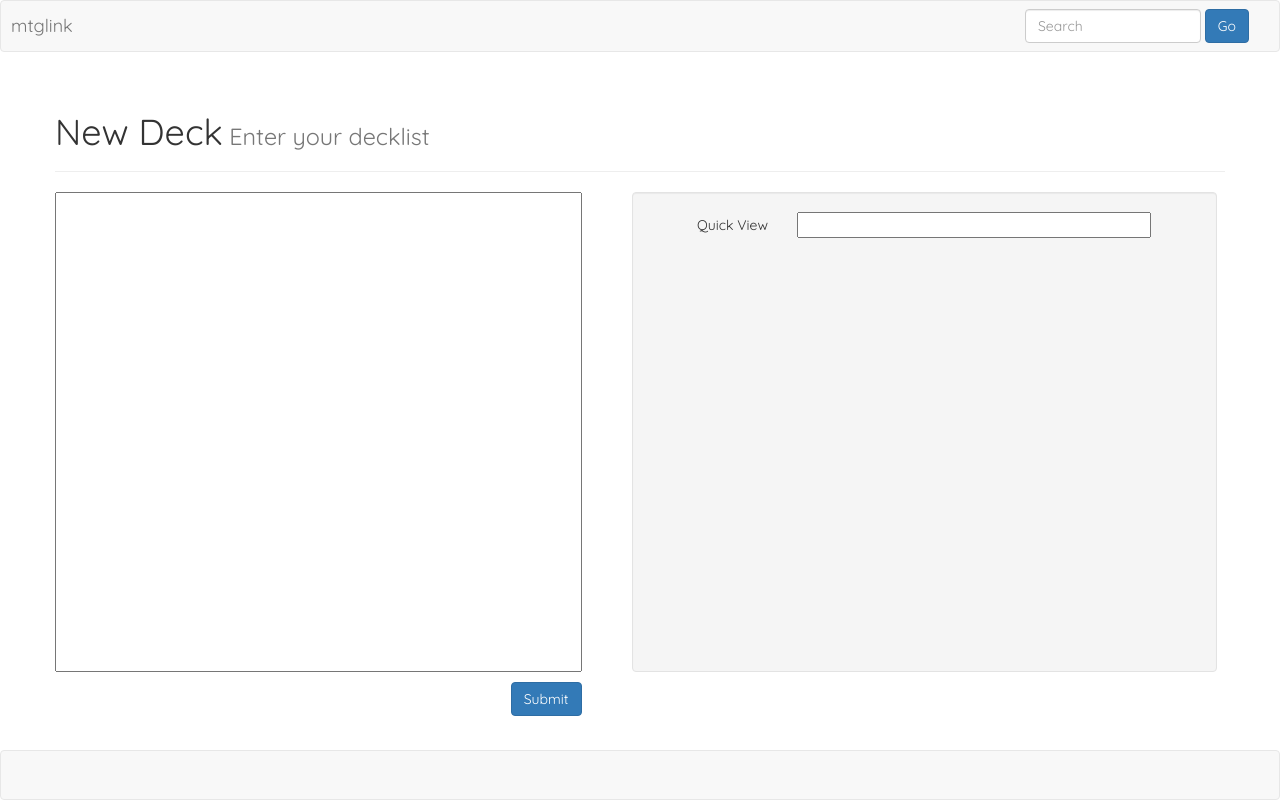
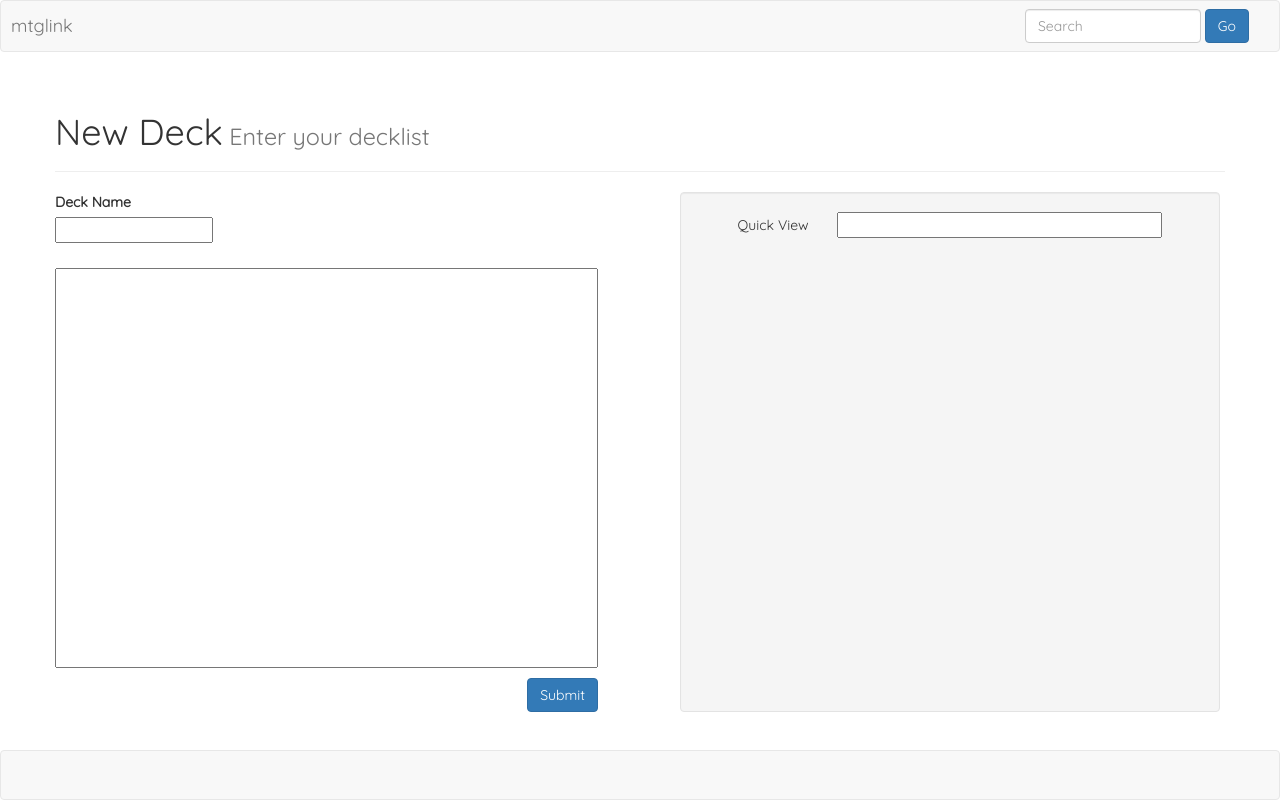
Before and after one commit to sjb9774/mtg-link, a Flask app: page /view/new-deck in a window 1280 px wide. Run offline with Flask 2, Linux system fonts and the light colour scheme; parts of the project's set-up code (start-up, migrations or seed data) failed here and were passed over; some libraries are stand-ins or nearby versions.

Commit message:
view decks

```diff
--- a/mtg_link/static/css/views/decks.css
+++ b/mtg_link/static/css/views/decks.css
@@ -14,3 +14,7 @@
 .new-deck-row {
   margin-bottom: 25px;
 }
+
+.table {
+  margin-bottom: 0px;
+}
--- a/mtg_link/static/css/views/new_deck.css
+++ b/mtg_link/static/css/views/new_deck.css
@@ -1,15 +1,37 @@
+#deck-name-input {
+  margin-bottom: 25px;
+  width: 100%%;
+}
+
+#deck-name-label {
+  display: block;
+}
+
+.decklist-col {
+  width: 45%;
+  padding: 0px;
+}
+
+.deck-name-row {
+  width: 100%;
+}
+
 .new-deck-group {
-  width: 45%;
+  width: 100%;
   display: inline-block;
   float: left;
-  margin-right: 25px;
+}
+
+.quick-view-col {
+  width: 50%;
+  float: right;
 }
 
 .quick-view-wrapper {
   display: inline-block;
   margin-left: 25px;
-  width: 50%;
-  height: 60vh;
+  width: 100%;
+  height: 65vh;
 }
 
 .quick-view-header {
@@ -27,9 +49,10 @@
   margin-left: 25px;
   width: 65%;
 }
+
 .new-deck-textarea {
   width: 100%;
-  height: 60vh;
+  height: 50vh;
   display: block;
   margin-bottom: 10px;
   resize: none;
--- a/mtg_link/static/css/views/views.css
+++ b/mtg_link/static/css/views/views.css
@@ -7,7 +7,7 @@ body {
   width: 100%;
   height: 100%;
   font-family: 'Quicksand', sans-serif;
-  padding-bottom: 50px;
+  padding-bottom: 75px;
 }
 
 p {
--- a/mtg_link/static/js/view_new_deck.js
+++ b/mtg_link/static/js/view_new_deck.js
@@ -17,6 +17,7 @@ $(document).on('ready', function onReady(evt) {
   var newDeckSubmitButton = $('#new-deck-submit-button');
   newDeckSubmitButton.on('click', function(evt) {
     var deckText = $('.new-deck-textarea').val();
+    var deckName = $('deck-name-input').val();
     var callback = function(resp) {
       if (resp.success) {
         alert('Deck ' + resp.deckName + ' saved successfully!');
@@ -25,7 +26,7 @@ $(document).on('ready', function onReady(evt) {
     var payload = {
       'url': '/api/new-deck',
       'success': callback,
-      'data': {'text': deckText}
+      'data': {'text': deckText, 'deckName': deckName}
     }
     $.post(payload);
   });
--- a/mtg_link/templates/views/view_new_deck.html
+++ b/mtg_link/templates/views/view_new_deck.html
@@ -11,11 +11,19 @@
       <h1>New Deck<small> Enter your decklist</small></h1>
     </div>
   </div>
-  <div class='row'>
-    <div class='new-deck-group input-group'>
-      <textarea class='new-deck-textarea'></textarea>
-      <button class='btn btn-primary' id='new-deck-submit-button'>Submit</button>
+  <div class='decklist-col col-md-5'>
+    <div class='row'>
+      <label id='deck-name-label' for='deck-name-input'>Deck Name</label>
+      <input id='deck-name-input' type='text'></input>
     </div>
+    <div class='row'>
+      <div class='new-deck-group input-group'>
+        <textarea class='new-deck-textarea'></textarea>
+        <button class='btn btn-primary' id='new-deck-submit-button'>Submit</button>
+      </div>
+    </div>
+  </div>
+  <div class='quick-view-col col-md-5'>
     <div class='well quick-view-wrapper'>
       <div class='quick-view-header'>
         <span>Quick View</span>
--- a/mtg_link/views.py
+++ b/mtg_link/views.py
@@ -4,6 +4,7 @@ from flask import redirect
 from mtg_link.models.magic import MtgCardModel, MtgCardSetModel
 from mtg_link.models.users import User
 from mtg_link.models.sessions import Session
+from mtg_link.models.decks import Deck
 from mtg_link.utils.search import get_card_suggestions
 from mtg_link.utils.users import login, get_active_user, hash_password, create_user
 from mtg_link.utils.decks import create_deck
@@ -111,7 +112,7 @@ def save_new_deck(post_args):
     active_user = get_active_user()
     deck, xcards = create_deck(deck_text)
     deck.user_id = active_user.id
-    deck.name = "New Deck - {username} ({date})".format(username=active_user.username, date=deck.create_date.strftime('%m/%d/%Y'))
+    deck.name = post_args.get('deckName')
     deck.insert()
     for xcard in xcards:
         xcard.insert()
@@ -132,6 +133,36 @@ def new_deck(get_args):
 def view_users_decks(username, get_args):
     user = User.filter_by(username=username).first()
     if user:
-        return render_template('views/view_decks.html', user=user)
+        return custom_render('views/view_decks.html', user=user)
     else:
         abort(404)
+
+@custom_route('/view/decks/<username>/<deck>', methods=['GET'])
+def view_deck(username, deck, get_args):
+    from collections import OrderedDict
+    user = User.filter_by(username=username).first()
+    deck = Deck.filter_by(user_id=user.id, name=deck).first()
+    deck_dict = OrderedDict()
+
+    priority_list = [
+        'lands',
+        'creatures',
+        'artifacts',
+        'enchantments',
+        'planeswalkers',
+        'instants',
+        'sorceries'
+    ]
+
+    for card_type in priority_list:
+        deck_dict.setdefault(card_type, [])
+        for card, quantity in getattr(deck, card_type):
+            already_added = False
+            for ctype in priority_list[:priority_list.index(card_type)]:
+                if (card, quantity) in deck_dict[ctype]:
+                    already_added = True
+                    break
+            if not already_added:
+                deck_dict[card_type].append((card, quantity))
+
+    return custom_render('/views/view_deck.html', user=user, deck=deck, deck_dict=deck_dict)
```
Also changed, not shown: mtg_link/models/decks.py (+54 -3 lines), mtg_link/models/magic.py (+7 -0 lines).
